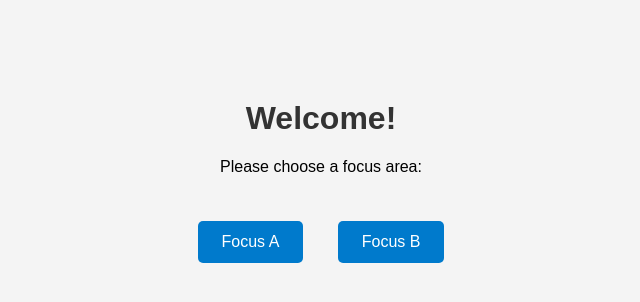
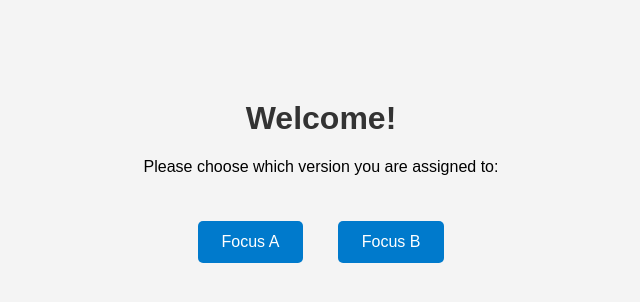
Before and after one commit to JLSFS/JLSFS.github.io, a plain HTML site: page index.html in a window 1280 px wide. Shown: the whole page, without its empty margins (319-959 px from the left). Drawn offline with Linux system fonts and the light colour scheme.

Commit message:
Update index.html

```diff
--- a/index.html
+++ b/index.html
@@ -33,7 +33,7 @@
 </head>
 <body>
   <h1>Welcome!</h1>
-  <p>Please choose a focus area:</p>
+  <p>Please choose which version you are assigned to:</p>
   <div class="links">
     <a href="focus-a.html">Focus A</a>
     <a href="focus-b.html">Focus B</a>
```
